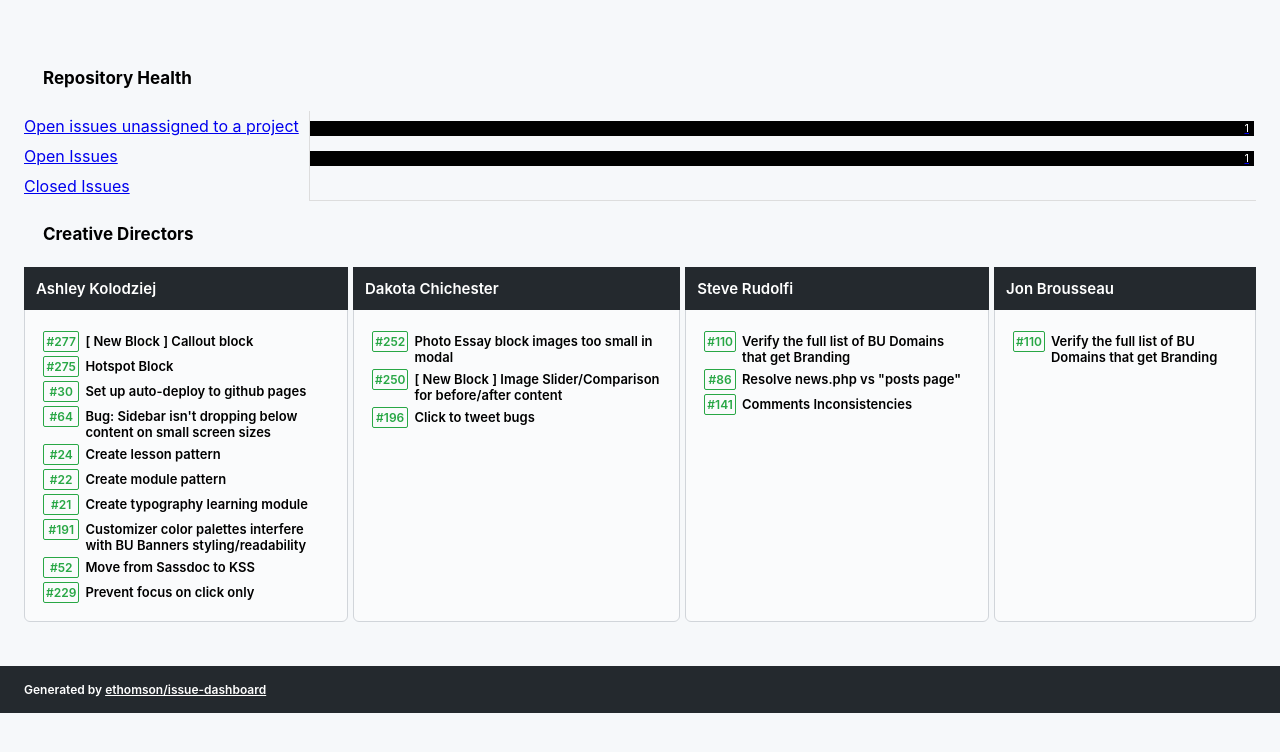
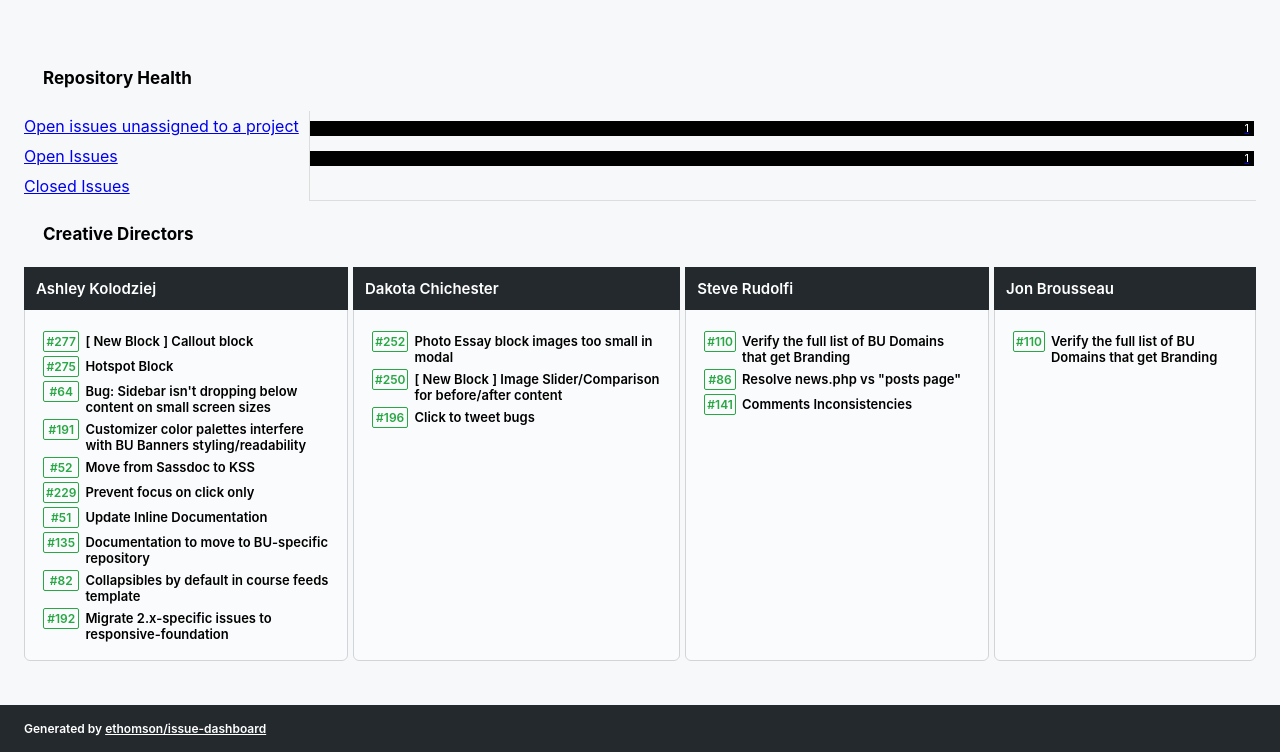
Before and after one commit to bu-ist/id-mission-control, a plain HTML site: page index.html in a window 1280 px wide. Shown: the part 79-831 px from the top of the page. Before the commit the page ends 800 px from the top, so only its background shows below. Drawn offline with Linux system fonts and the light colour scheme.

Commit message:
Documentation update

```diff
--- a/index.html
+++ b/index.html
@@ -73,7 +73,7 @@ This report runs daily at 8:00am.
 <div class="section_widgets">
 <div class="table_widget">
 <a name="ashley-kolodziej"></a>
-<h3 class="table_title"><a href="https://github.com/search?q=is%3Aopen%20is%3Aissue%20assignee%3Aashleykolodziej%20archived%3Afalse">Ashley Kolodziej</a></h3>
+<h3 class="table_title"><a href="https://github.com/search?q=is%3Aopen%20is%3Aissue%20org%3Abu-ist%20assignee%3Aashleykolodziej%20archived%3Afalse">Ashley Kolodziej</a></h3>
 <table class="table">
 <tr class="table_header">
 <th>Issue</th>
@@ -88,24 +88,8 @@ This report runs daily at 8:00am.
 <td><a href="https://github.com/bu-ist/bu-blocks/issues/275">Hotspot Block</a></td>
 </tr>
 <tr class="table_element">
-<td><a href="https://github.com/ashleykolodziej/learn-design/issues/30">30</a></td>
-<td><a href="https://github.com/ashleykolodziej/learn-design/issues/30">Set up auto-deploy to github pages</a></td>
-</tr>
-<tr class="table_element">
 <td><a href="https://github.com/bu-ist/responsive-child-starter/issues/64">64</a></td>
 <td><a href="https://github.com/bu-ist/responsive-child-starter/issues/64">Bug: Sidebar isn't dropping below content on small screen sizes</a></td>
-</tr>
-<tr class="table_element">
-<td><a href="https://github.com/ashleykolodziej/learn-design/issues/24">24</a></td>
-<td><a href="https://github.com/ashleykolodziej/learn-design/issues/24">Create lesson pattern</a></td>
-</tr>
-<tr class="table_element">
-<td><a href="https://github.com/ashleykolodziej/learn-design/issues/22">22</a></td>
-<td><a href="https://github.com/ashleykolodziej/learn-design/issues/22">Create module pattern</a></td>
-</tr>
-<tr class="table_element">
-<td><a href="https://github.com/ashleykolodziej/learn-design/issues/21">21</a></td>
-<td><a href="https://github.com/ashleykolodziej/learn-design/issues/21">Create typography learning module</a></td>
 </tr>
 <tr class="table_element">
 <td><a href="https://github.com/bu-ist/responsive-framework/issues/191">191</a></td>
@@ -119,11 +103,27 @@ This report runs daily at 8:00am.
 <td><a href="https://github.com/bu-ist/responsive-foundation/issues/229">229</a></td>
 <td><a href="https://github.com/bu-ist/responsive-foundation/issues/229">Prevent focus on click only</a></td>
 </tr>
+<tr class="table_element">
+<td><a href="https://github.com/bu-ist/responsive-child-starter/issues/51">51</a></td>
+<td><a href="https://github.com/bu-ist/responsive-child-starter/issues/51">Update Inline Documentation</a></td>
+</tr>
+<tr class="table_element">
+<td><a href="https://github.com/bu-ist/responsive-framework/issues/135">135</a></td>
+<td><a href="https://github.com/bu-ist/responsive-framework/issues/135">Documentation to move to BU-specific repository</a></td>
+</tr>
+<tr class="table_element">
+<td><a href="https://github.com/bu-ist/responsive-framework/issues/82">82</a></td>
+<td><a href="https://github.com/bu-ist/responsive-framework/issues/82">Collapsibles by default in course feeds template</a></td>
+</tr>
+<tr class="table_element">
+<td><a href="https://github.com/bu-ist/responsive-foundation/issues/192">192</a></td>
+<td><a href="https://github.com/bu-ist/responsive-foundation/issues/192">Migrate 2.x-specific issues to responsive-foundation</a></td>
+</tr>
 </table>
 </div>
 <div class="table_widget">
 <a name="dakota-chichester"></a>
-<h3 class="table_title"><a href="https://github.com/search?q=is%3Aopen%20is%3Aissue%20assignee%3Aacketon%20archived%3Afalse">Dakota Chichester</a></h3>
+<h3 class="table_title"><a href="https://github.com/search?q=is%3Aopen%20is%3Aissue%20org%3Abu-ist%20assignee%3Aacketon%20archived%3Afalse">Dakota Chichester</a></h3>
 <table class="table">
 <tr class="table_header">
 <th>Issue</th>
@@ -145,7 +145,7 @@ This report runs daily at 8:00am.
 </div>
 <div class="table_widget">
 <a name="steve-rudolfi"></a>
-<h3 class="table_title"><a href="https://github.com/search?q=is%3Aopen%20is%3Aissue%20assignee%3Asr4136%20archived%3Afalse">Steve Rudolfi</a></h3>
+<h3 class="table_title"><a href="https://github.com/search?q=is%3Aopen%20is%3Aissue%20org%3Abu-ist%20assignee%3Asr4136%20archived%3Afalse">Steve Rudolfi</a></h3>
 <table class="table">
 <tr class="table_header">
 <th>Issue</th>
@@ -167,7 +167,7 @@ This report runs daily at 8:00am.
 </div>
 <div class="table_widget">
 <a name="jon-brousseau"></a>
-<h3 class="table_title"><a href="https://github.com/search?q=is%3Aopen%20is%3Aissue%20assignee%3ASigurdTheBruce%20archived%3Afalse">Jon Brousseau</a></h3>
+<h3 class="table_title"><a href="https://github.com/search?q=is%3Aopen%20is%3Aissue%20org%3Abu-ist%20assignee%3ASigurdTheBruce%20archived%3Afalse">Jon Brousseau</a></h3>
 <table class="table">
 <tr class="table_header">
 <th>Issue</th>
@@ -181,7 +181,7 @@ This report runs daily at 8:00am.
 </div>
 <div class="table_widget">
 <a name="gary-hedrick"></a>
-<h3 class="table_title"><a href="https://github.com/search?q=is%3Aopen%20is%3Aissue%20assignee%3Agaryhedrick%20archived%3Afalse">Gary Hedrick</a></h3>
+<h3 class="table_title"><a href="https://github.com/search?q=is%3Aopen%20is%3Aissue%20org%3Abu-ist%20assignee%3Agaryhedrick%20archived%3Afalse">Gary Hedrick</a></h3>
 <table class="table">
 <tr class="table_header">
 <th>Issue</th>
```
